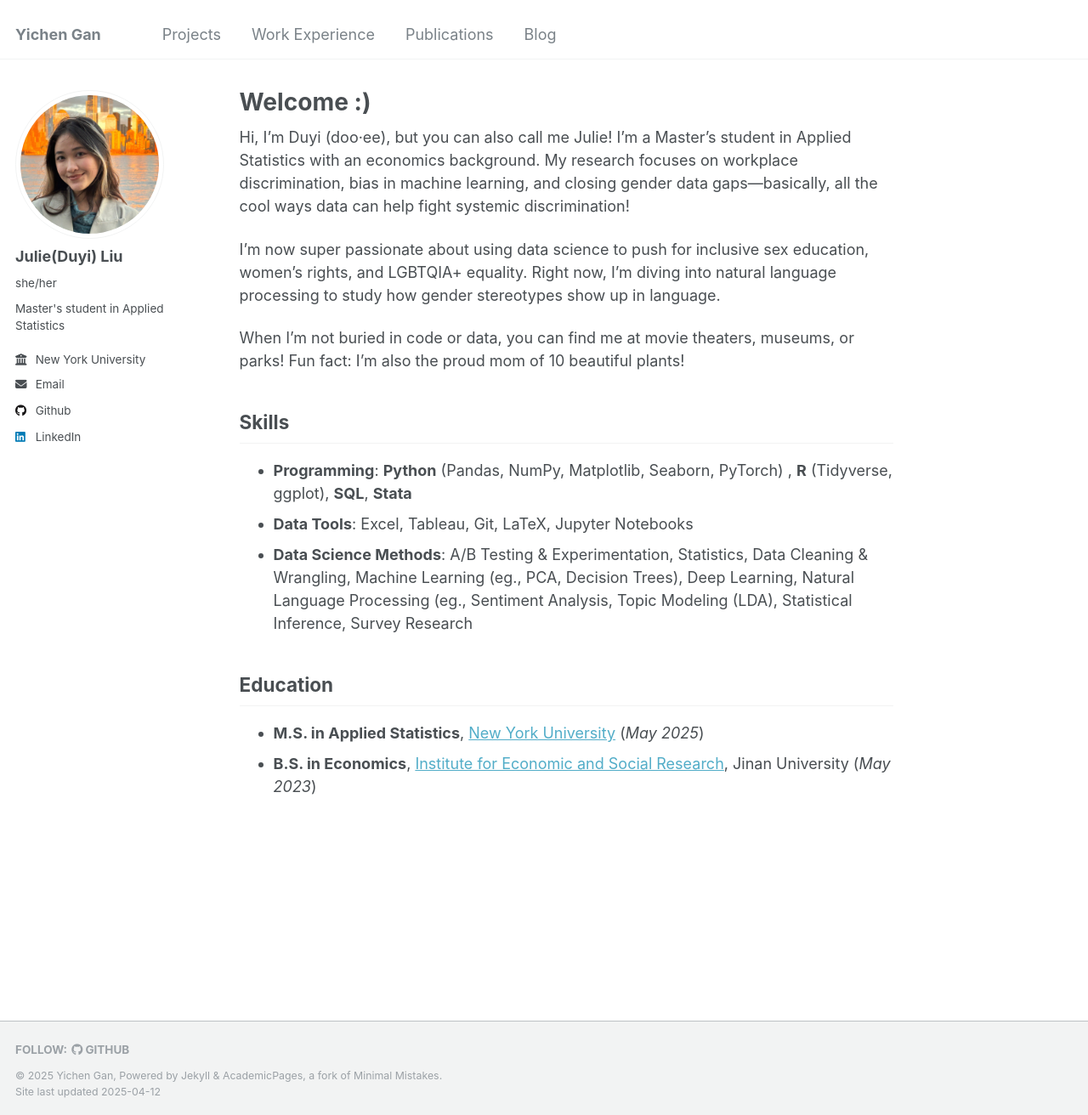
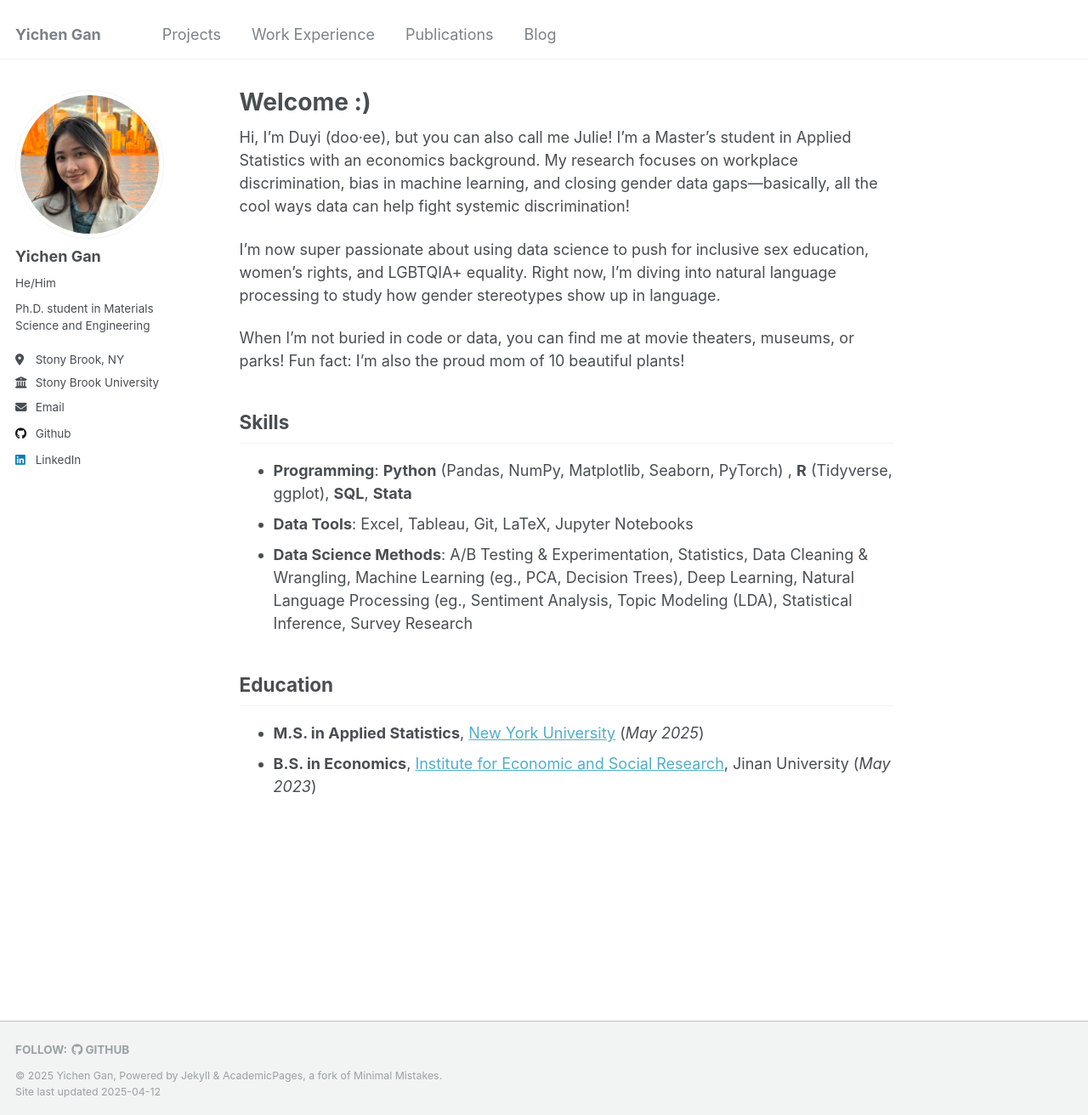
Before and after one commit to YichenGan/yichengan.github.io, a Jekyll site: the page built from _pages/about.md, in a window 1280 px wide and 1312 px high. Shown: the whole window at 85% size. Built offline with Jekyll 4.4.1, drawn with Linux system fonts in a browser that asks for light colours.

Commit message:
Update _config.yml

```diff
--- a/_config.yml
+++ b/_config.yml
@@ -22,13 +22,13 @@ repository               : "yichengan/yichengan.github.io"
 author:
   # Biographic information
   avatar           : "profile.png"
-  name             : "Julie(Duyi) Liu"
-  pronouns         : "she/her"
-  bio              : "Master's student in Applied Statistics"
-  location         : # "New York, NY"
-  employer         : "New York University"
+  name             : "Yichen Gan"
+  pronouns         : "He/Him"
+  bio              : "Ph.D. student in Materials Science and Engineering"
+  location         : "Stony Brook, NY"
+  employer         : "Stony Brook University"
   uri              : # URL
-  email            : "julieliu2024@gmail.com"
+  email            : "yichen.gan@stonybrook.edu"
 
   # Academic websites
   arxiv            : # URL - Update with the correct link to your profile
```
